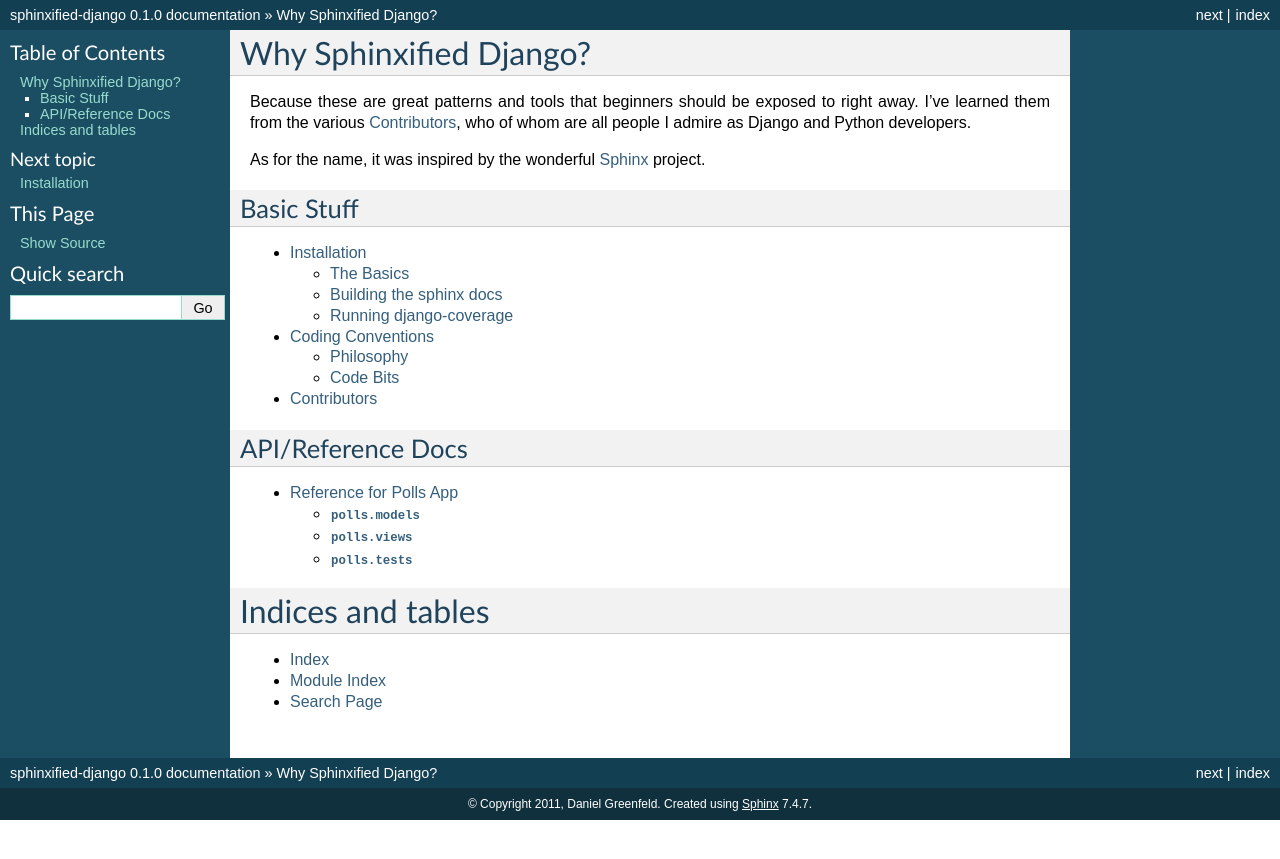
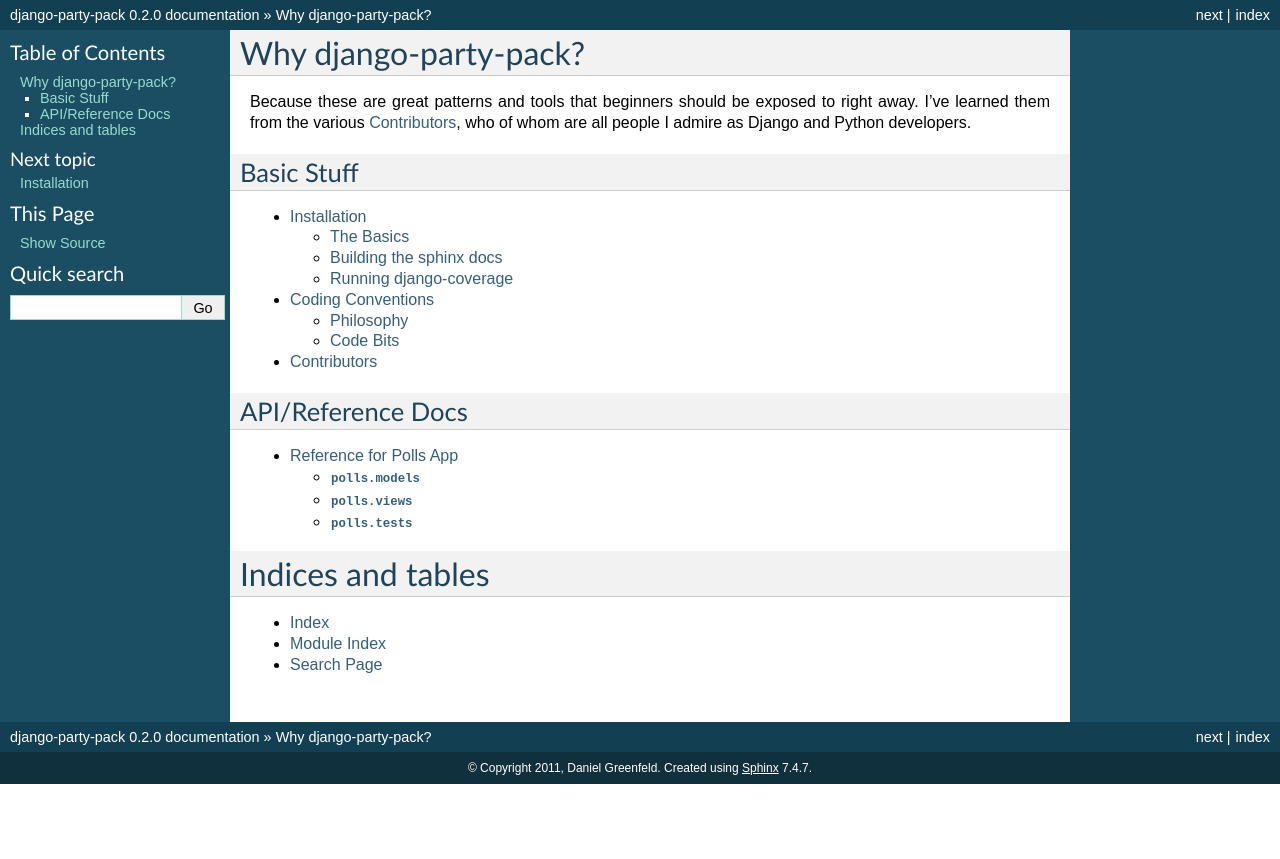
Before and after one commit to pydanny/django-party-pack, a Sphinx documentation site: the page built from docs/index.rst, in a window 1280 px wide. Shown: the top 859 px of the page. Built offline with Sphinx 7.4.7, drawn with Linux system fonts in a browser that asks for light colours.

Commit message:
Prep for name change to django-party-pack

```diff
--- a/README.rst
+++ b/README.rst
@@ -1,7 +1,7 @@
 ==================
-Sphinxified Django
+django-party-pack
 ==================
 
 Combining the Django Tutorial with Sphinx Docs, Django-Coverage, Coverage.py, and some notes on good practices
 
-Installation and documentation is at http://readthedocs.org/docs/sphinxified-django/en/latest/
+Installation and documentation is at http://readthedocs.org/docs/django-party-pack/en/latest/
--- a/docs/conf.py
+++ b/docs/conf.py
@@ -1,6 +1,6 @@
 # -*- coding: utf-8 -*-
 #
-# sphinxified-django documentation build configuration file, created by
+# django-party-pack documentation build configuration file, created by
 # sphinx-quickstart on Tue Jun 21 12:25:32 2011.
 #
 # This file is execfile()d with the current directory set to its containing dir.
@@ -42,7 +42,7 @@ source_suffix = '.rst'
 master_doc = 'index'
 
 # General information about the project.
-project = u'sphinxified-django'
+project = u'django-party-pack'
 copyright = u'2011, Daniel Greenfeld'
 
 # The version info for the project you're documenting, acts as replacement for
@@ -50,9 +50,9 @@ copyright = u'2011, Daniel Greenfeld'
 # built documents.
 #
 # The short X.Y version.
-version = '0.1.0'
+version = '0.2.0'
 # The full version, including alpha/beta/rc tags.
-release = '0.1.0'
+release = '0.2.0'
 
 # The language for content autogenerated by Sphinx. Refer to documentation
 # for a list of supported languages.
@@ -166,7 +166,7 @@ html_static_path = ['_static']
 #html_file_suffix = None
 
 # Output file base name for HTML help builder.
-htmlhelp_basename = 'sphinxified-djangodoc'
+htmlhelp_basename = 'django-party-packdoc'
 
 
 # -- Options for LaTeX output --------------------------------------------------
@@ -180,7 +180,7 @@ htmlhelp_basename = 'sphinxified-djangodoc'
 # Grouping the document tree into LaTeX files. List of tuples
 # (source start file, target name, title, author, documentclass [howto/manual]).
 latex_documents = [
-  ('index', 'sphinxified-django.tex', u'sphinxified-django Documentation',
+  ('index', 'django-party-pack.tex', u'django-party-pack Documentation',
    u'Daniel Greenfeld', 'manual'),
 ]
 
@@ -213,6 +213,6 @@ latex_documents = [
 # One entry per manual page. List of tuples
 # (source start file, name, description, authors, manual section).
 man_pages = [
-    ('index', 'sphinxified-django', u'sphinxified-django Documentation',
+    ('index', 'django-party-pack', u'django-party-pack Documentation',
      [u'Daniel Greenfeld'], 1)
 ]
--- a/docs/conventions.rst
+++ b/docs/conventions.rst
@@ -35,7 +35,7 @@ No alternative compares to http://rtfd.org. Not github, bitbucket, or google pro
 2. It puts all the Python docs into one place for good searching.
 3. It plays nice with git, hg, and svn.
 4. Makes your project and work much more visible.
-5. The lead maintainer, Eric Holscher, is incrediblysupportive and has both PSF and Revsys support.
+5. The lead maintainer, Eric Holscher, is incredibly supportive and has both PSF and Revsys support.
 
 Code Bits
 ~~~~~~~~~~
--- a/docs/index.rst
+++ b/docs/index.rst
@@ -3,12 +3,10 @@
    You can adapt this file completely to your liking, but it should at least
    contain the root `toctree` directive.
 
-Why Sphinxified Django?
+Why django-party-pack?
 =======================
 
 Because these are great patterns and tools that beginners should be exposed to right away. I've learned them from the various :ref:`contributors`, who of whom are all people I admire as Django and Python developers.
-
-As for the name, it was inspired by the wonderful `Sphinx`_ project.
 
 Basic Stuff
 -----------
--- a/docs/install.rst
+++ b/docs/install.rst
@@ -7,10 +7,10 @@ Installation
 The Basics
 ===========
 
-0. **git clone https://pydanny@github.com/pydanny/sphinxified-django.git**
+0. **git clone https://pydanny@github.com/pydanny/django-party-pack.git**
 1. Make sure you have virtualenv installed.
 2. change directory to the directory that contains this README.rst file.
-3. **virtualenv pollaxe** and then **source pollaxe/bin/activate**
+3. **virtualenv dpkenv** and then **source dpkenv/bin/activate**
 4. **pip install -r requirements.txt**
 5. **mkdir pollaxe/coverage**
 
```
Also changed, not shown: 2 other files.
